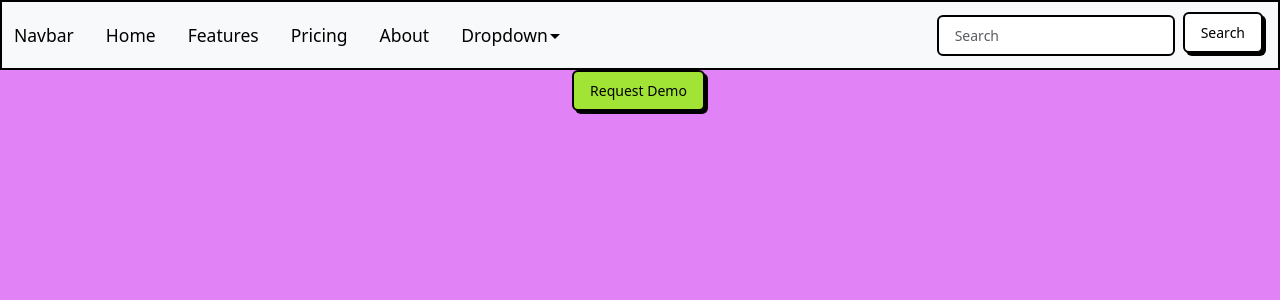
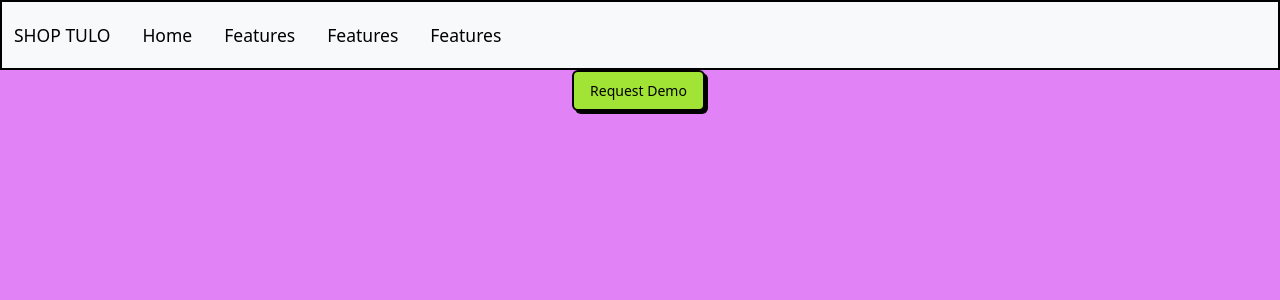
Before and after one commit to sophiabanda/further-app, a Next.js app: page / in a window 1280 px wide. Shown: the top 300 px of the page. Built offline with nearby package versions, Linux system fonts and the light colour scheme.

Commit message:
removed unused fonts

```diff
--- a/app/nav.js
+++ b/app/nav.js
@@ -4,10 +4,7 @@ export default function Nav() {
   return (
     <nav className="navbar navbar-expand-lg bg-body-tertiary">
   <div className="container-fluid">
-    <a className="navbar-brand" href="#">Navbar</a>
-    <button className="navbar-toggler" type="button" data-bs-toggle="collapse" data-bs-target="#navbarColor04" aria-controls="navbarColor04" aria-expanded="false" aria-label="Toggle navigation">
-      <span className="navbar-toggler-icon"></span>
-    </button>
+    <Link className="navbar-brand" href="/">SHOP TULO</Link>
     <div className="collapse navbar-collapse" id="navbarColor04">
       <ul className="navbar-nav me-auto">
         <li className="nav-item">
@@ -15,29 +12,15 @@ export default function Nav() {
             <span className="visually-hidden">(current)</span>
         </li>
         <li className="nav-item">
-          <a className="nav-link" href="#">Features</a>
+          <Link className="nav-link" href="/Features">Features</Link>
         </li>
         <li className="nav-item">
-          <a className="nav-link" href="#">Pricing</a>
+          <Link className="nav-link" href="#">Features</Link>
         </li>
         <li className="nav-item">
-          <a className="nav-link" href="#">About</a>
-        </li>
-        <li className="nav-item dropdown">
-          <a className="nav-link dropdown-toggle" data-bs-toggle="dropdown" href="#" role="button" aria-haspopup="true" aria-expanded="false">Dropdown</a>
-          <div className="dropdown-menu">
-            <a className="dropdown-item" href="#">Action</a>
-            <a className="dropdown-item" href="#">Another action</a>
-            <a className="dropdown-item" href="#">Something else here</a>
-            <div className="dropdown-divider"></div>
-            <a className="dropdown-item" href="#">Separated link</a>
-          </div>
+          <Link className="nav-link" href="#">Features</Link>
         </li>
       </ul>
-      <form className="d-flex">
-        <input className="form-control me-sm-2" type="search" placeholder="Search"/>
-        <button className="btn btn-secondary my-2 my-sm-0" type="submit">Search</button>
-      </form>
     </div>
   </div>
 </nav>
```
